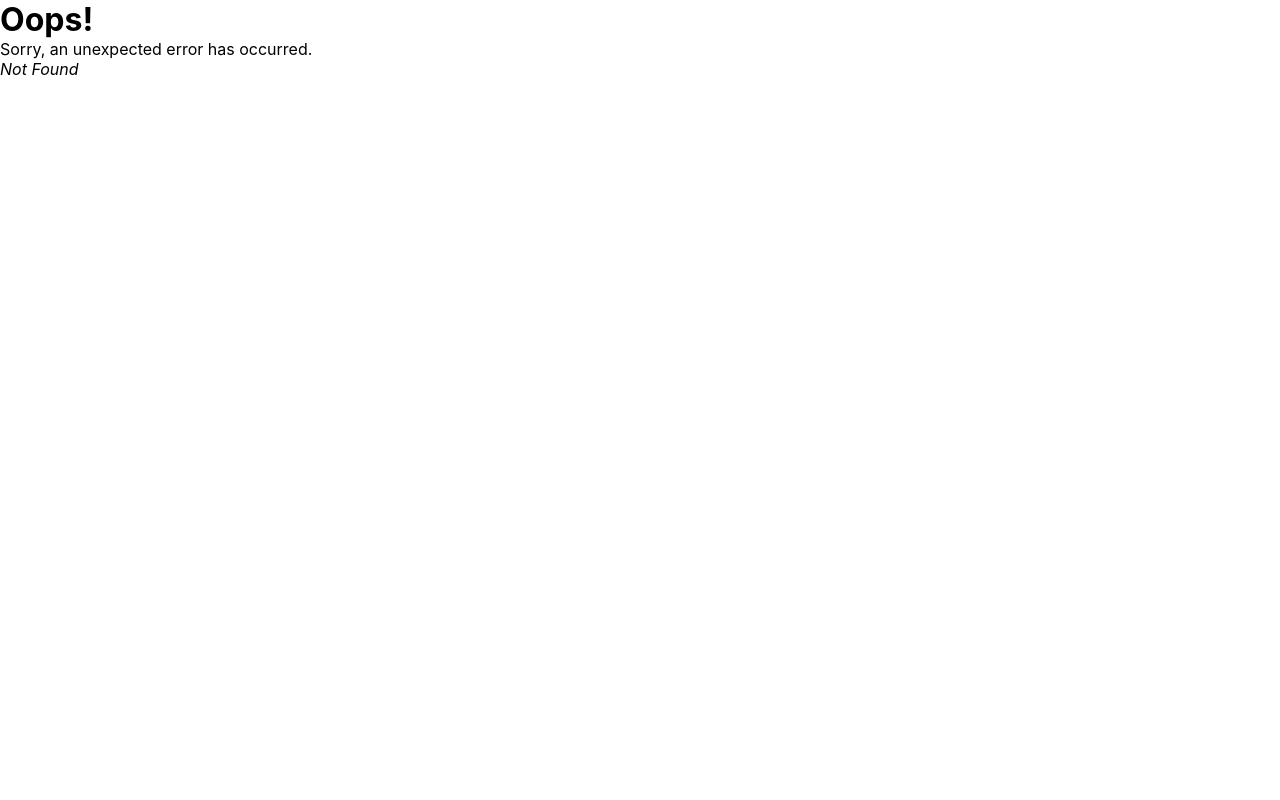
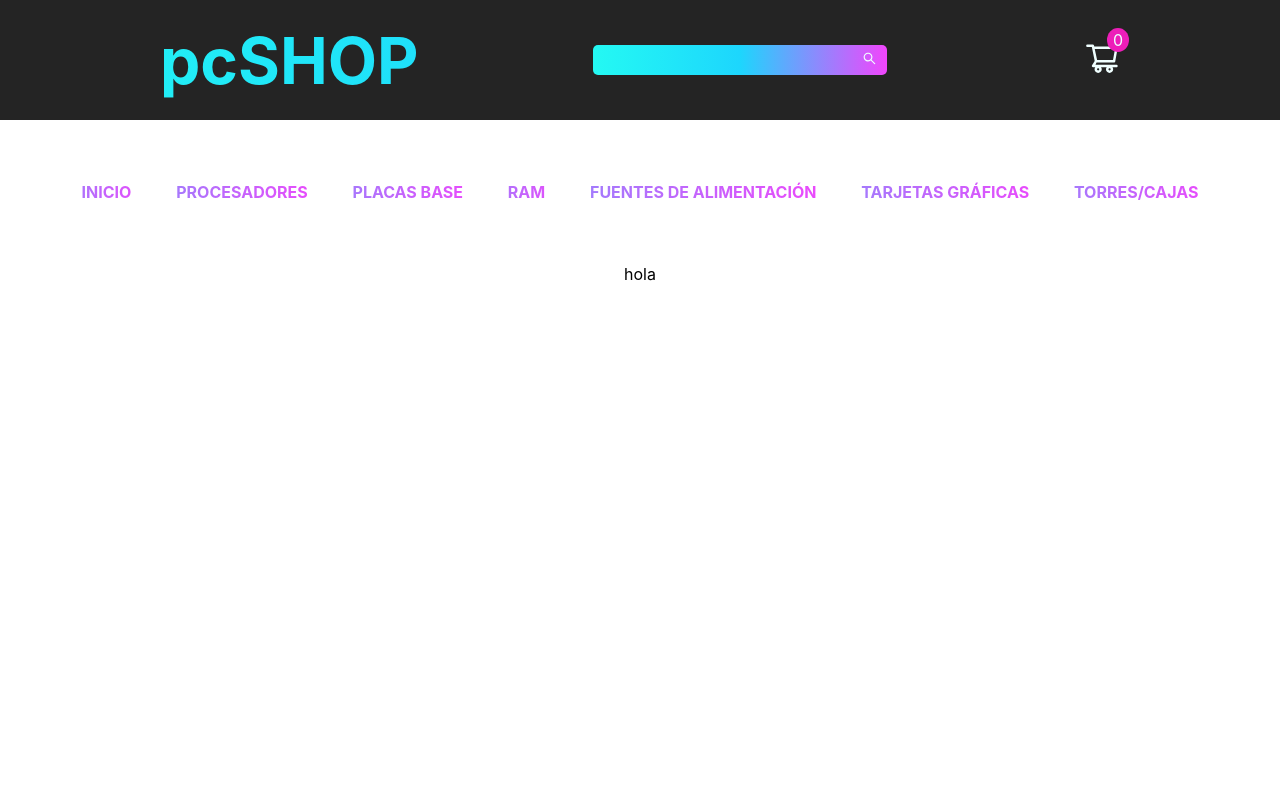
Before and after one commit to albertoferrandez/pcshop-ecommerce, a React (Vite) app: page /componentes/1/1 in a window 1280 px wide. Before the commit this address had no page. Shown: the top 800 px of the page. Built offline with nearby package versions, Linux system fonts and the light colour scheme.

Commit message:
Link of products for details

```diff
--- a/src/assets/index.css
+++ b/src/assets/index.css
@@ -13,7 +13,7 @@ h4{
   color: #242424;
 }
 
-button {
+button, a {
   all: unset;
   cursor: pointer;
 }
--- a/src/componentes/Header.jsx
+++ b/src/componentes/Header.jsx
@@ -22,10 +22,8 @@ const Header = () => {
       }
     }, [])
 
-
-    const cart = useSelector(state => state.cart)
     const cant = useSelector(state => state.cantTotal)
-
+    console.log(cant)
 
     return (
         <header className="section">
--- a/src/componentes/NavBar.jsx
+++ b/src/componentes/NavBar.jsx
@@ -12,7 +12,7 @@ const NavBar = () => {
       <nav className="lg-screen">
         <div>
           <NavLink to={`/`}>INICIO</NavLink>
-          <NavLink to={`componentes/Procesadores`}>PROCESADORES</NavLink>
+          <NavLink to={`componentes/Procesadores`} >PROCESADORES</NavLink>
           <NavLink to={`componentes/PlacasBase`}>PLACAS BASE</NavLink>
           <NavLink to={`componentes/Ram`}>RAM</NavLink>
           <NavLink to={`componentes/fuentes de alimentación`}>FUENTES DE ALIMENTACIÓN</NavLink>
--- a/src/pages/ComponentesPc.jsx
+++ b/src/pages/ComponentesPc.jsx
@@ -1,9 +1,10 @@
 import { useState, useEffect } from 'react';
-import { useParams } from 'react-router-dom'
+import { useParams, Link } from 'react-router-dom'
 import supabase from "../bd/conecttobd";
 import { useDispatch } from 'react-redux';
 import { addtoCart } from '../slice/cartSlice';
 import { MdAddShoppingCart } from "react-icons/md";
+
 
 const ComponentesPc = () => {
 
@@ -37,7 +38,8 @@ const ComponentesPc = () => {
       {products && (
         <article className="products-cont">
           {products.map(p => (
-            <div className="card-product" key={p.id}>
+            <div className="card-product">
+              <Link to={`/componentes/${productID.compID}/${p.id}`} key={p.id} relative="path">
                 <div className="card-img">
                   <img src={p.imagen} alt="product-img" />
                 </div>
@@ -56,9 +58,10 @@ const ComponentesPc = () => {
                       })
                       )
                     }>
-                  <MdAddShoppingCart/>
+                    <MdAddShoppingCart />
                   </button>
                 </div>
+              </Link>
             </div>
           ))}
         </article>
--- /dev/null
+++ b/src/pages/ProductDetails.jsx
@@ -0,0 +1,18 @@
+import { useParams } from 'react-router-dom'
+
+const ProductDetails = () => {
+
+
+    const productId = useParams()
+    //const thisProduct = .find(prod => prod.id === productId)
+
+
+    console.log(productId)
+  return (
+   <div>
+hola
+   </div>
+  )
+}
+
+export default ProductDetails
--- a/src/slice/cartSlice.jsx
+++ b/src/slice/cartSlice.jsx
@@ -26,7 +26,6 @@ export const cartSlice = createSlice({
         (item) => item.id !== action.payload.id
       )
       state.cart = deleteItem;
-      state.cantTotal - 1;
     }
   }
 },
```
Also changed, not shown: src/router/index.jsx (+6 -1 lines). Lines whose indentation alone changed are shown as unchanged.
